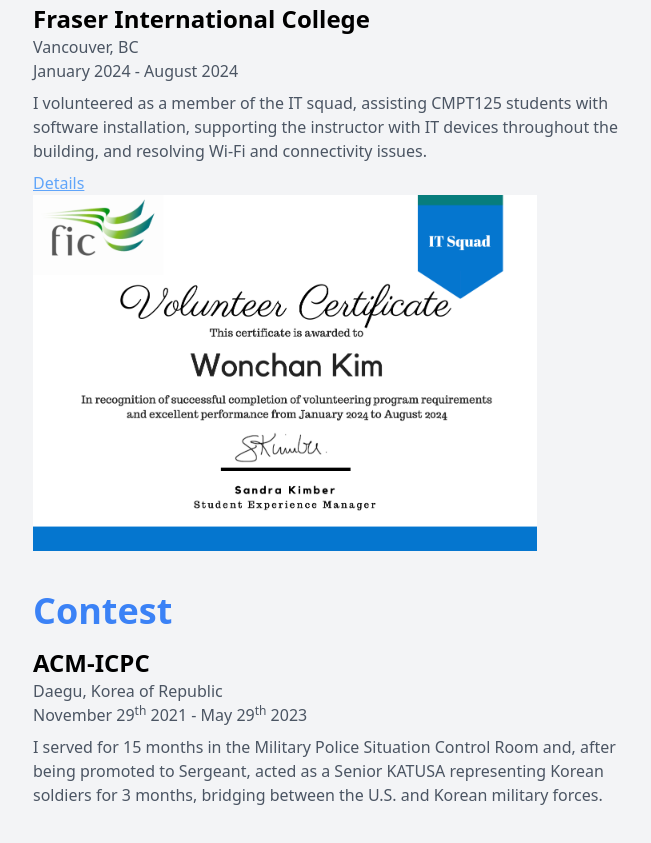
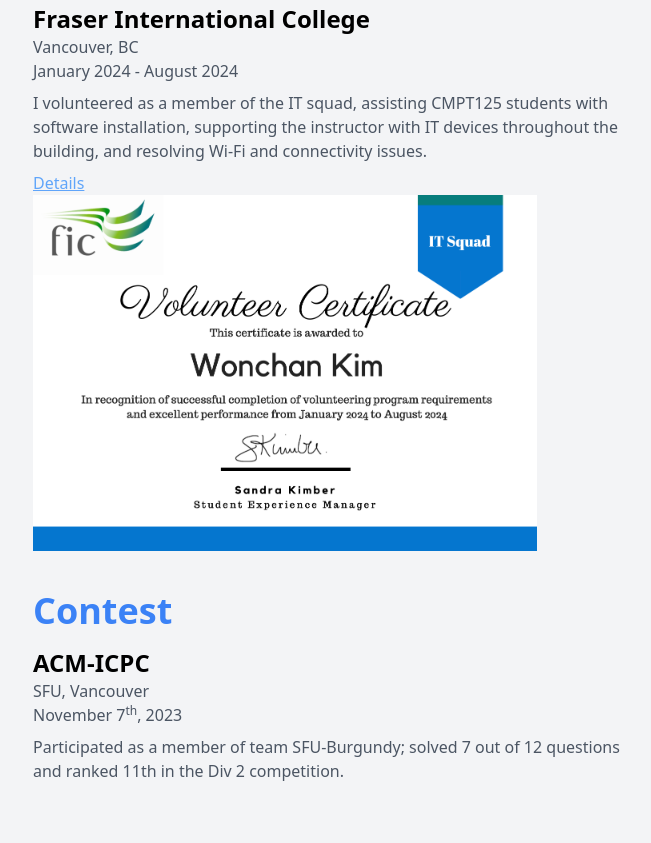
Before and after one commit to Wonchan-Kim/wonchan-kim.github.io, a plain HTML site: page src/index.html in a window 1280 px wide. Shown: the part 1149-1992 px from the top of the page, without its empty margins (299-950 px from the left). Drawn offline with Linux system fonts and the light colour scheme.

Commit message:
detailed information about contest added

```diff
--- a/src/index.html
+++ b/src/index.html
@@ -92,13 +92,14 @@
 
         <section id="contest" class="mt-10">
           <h3 class="text-4xl font-bold mb-4 text-blue-500">Contest</h3>
-          <!-- Contest Item -->
+<!-- Contest Item -->
           <div class="contest-item mb-6">
             <h4 class="font-bold text-2xl">ACM-ICPC</h4>
-            <p class="text-gray-600">Daegu, Korea of Republic</p>
-            <p class="text-gray-600">November 29<sup>th</sup> 2021 - May 29<sup>th</sup> 2023</p>
-            <p class="text-gray-600 mt-2">I served for 15 months in the Military Police Situation Control Room and, after being promoted to Sergeant, acted as a Senior KATUSA representing Korean soldiers for 3 months, bridging between the U.S. and Korean military forces.</p>
+            <p class="text-gray-600">SFU, Vancouver</p>
+            <p class="text-gray-600">November 7<sup>th</sup>, 2023</p>
+            <p class="text-gray-600 mt-2">Participated as a member of team SFU-Burgundy; solved 7 out of 12 questions and ranked 11th in the Div 2 competition.</p>
           </div>
+
         </section>
               </article>
 
```
Also changed, not shown: dist/output.css.
